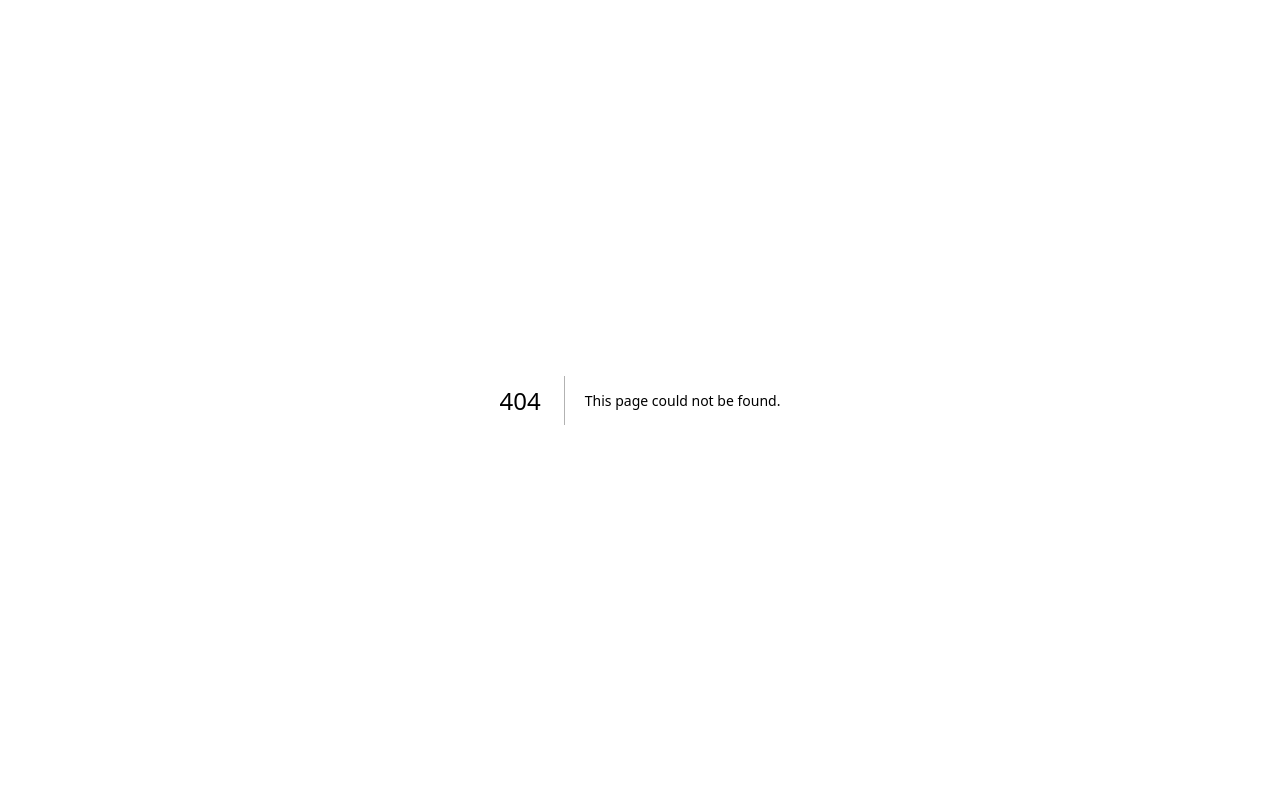
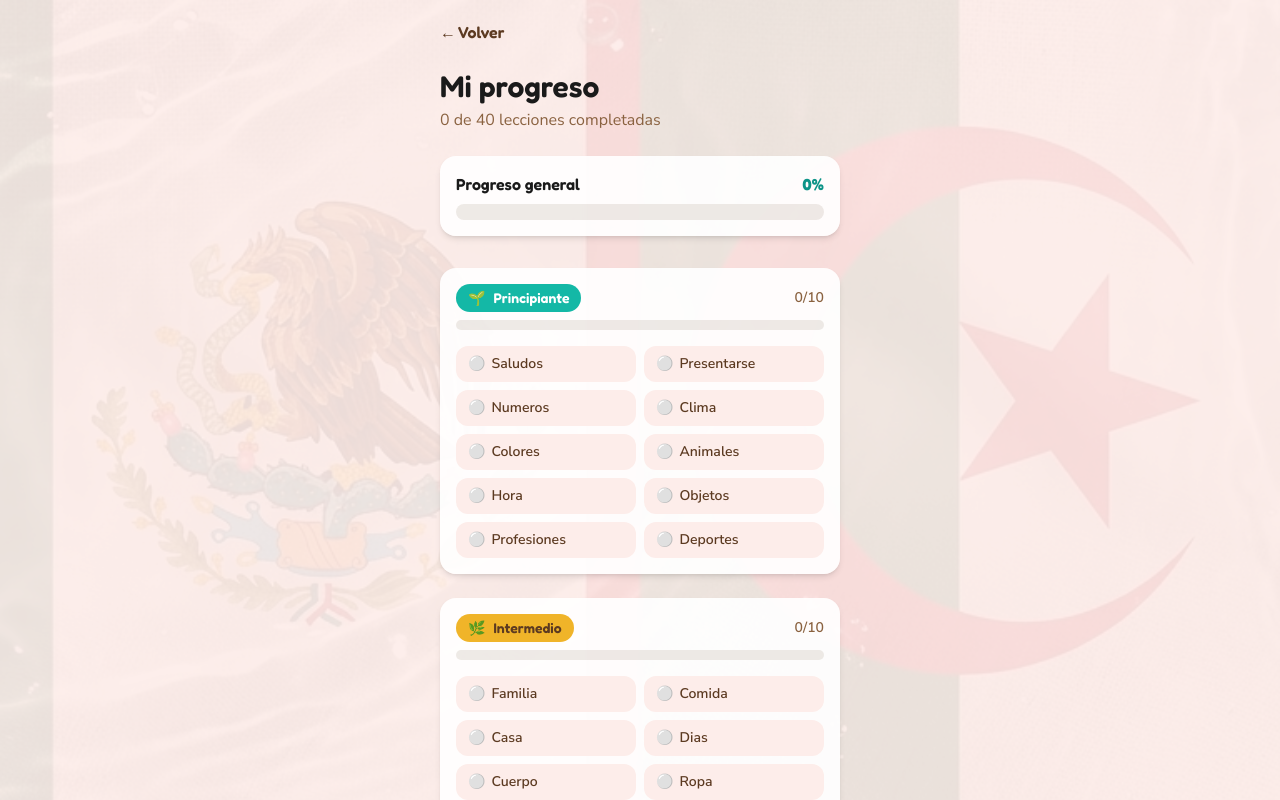
Before and after one commit to Cosamane/francenol, a Next.js app: page /progreso in a window 1280 px wide. Before the commit this address had no page. Shown: the top 800 px of the page. Built offline with nearby package versions, Linux system fonts and the light colour scheme.

Commit message:
Agregando boton y ademas el background

```diff
--- a/src/app/page.js
+++ b/src/app/page.js
@@ -122,9 +122,14 @@ export default function Home() {
           Aprende español paso a paso utilizando el francés como apoyo.
         </p>
 
-        <a href="#lecciones" className="bg-turquesa hover:bg-turquesa-dark active:scale-95 transition-all text-white font-display font-semibold text-lg px-8 py-4 rounded-2xl shadow-lg shadow-turquesa/30">
-          🚀 Commencer à apprendre
-        </a>
+        <div className="flex flex-col items-center gap-3">
+          <a href="#lecciones" className="bg-turquesa hover:bg-turquesa-dark active:scale-95 transition-all text-white font-display font-semibold text-lg px-8 py-4 rounded-2xl shadow-lg shadow-turquesa/30">
+            🚀 Commencer à apprendre
+          </a>
+          <Link href="/progreso" className="text-cafe font-display font-semibold text-sm underline underline-offset-4 active:scale-95 transition-all">
+            📊 Voir mes progrès
+          </Link>
+        </div>
       </section>
 
       <section id="lecciones" className="px-6 pb-16 max-w-md mx-auto">
--- /dev/null
+++ b/src/app/progreso/page.js
@@ -0,0 +1,139 @@
+"use client";
+
+import Link from "next/link";
+import { useEffect, useState } from "react";
+
+const NIVELES = [
+  { nombre: "Principiante", emoji: "🌱", bg: "bg-turquesa", texto: "text-white", barra: "bg-turquesa",
+    slugs: ["saludos","presentarse","numeros","clima","colores","animales","hora","objetos","profesiones","deportes"] },
+  { nombre: "Intermedio", emoji: "🌿", bg: "bg-amarillo", texto: "text-cafe", barra: "bg-amarillo",
+    slugs: ["familia","comida","casa","dias","cuerpo","ropa","supermercado","escuela","estaciones","muebles"] },
+  { nombre: "Avanzado", emoji: "🌳", bg: "bg-cafe", texto: "text-white", barra: "bg-cafe",
+    slugs: ["compras","transporte","trabajo","emociones","salud","viajes","finanzas","tecnologia","pasatiempos","cocina"] },
+  { nombre: "Experto", emoji: "🏆", bg: "bg-negro", texto: "text-white", barra: "bg-negro",
+    slugs: ["conversaciones","dichos","restaurante","vida-laboral","modismos","cita-medica","tramites","humor","invitaciones","despedidas"] },
+];
+
+function formatearTitulo(slug) {
+  return slug.replace(/-/g, " ").replace(/\b\w/g, (letra) => letra.toUpperCase());
+}
+
+export default function ProgresoPage() {
+  const [completadas, setCompletadas] = useState({});
+  const [cargando, setCargando] = useState(true);
+
+  useEffect(() => {
+    const nuevasCompletadas = {};
+    NIVELES.forEach((nivel) => {
+      nivel.slugs.forEach((slug) => {
+        try {
+          const guardado = localStorage.getItem(`francenol-progreso/lecciones/${slug}`);
+          if (guardado) {
+            const arr = JSON.parse(guardado);
+            if (Array.isArray(arr) && arr.length > 0 && arr.every(Boolean)) {
+              nuevasCompletadas[slug] = true;
+            }
+          }
+        } catch (e) {
+          // si algo sale mal leyendo, simplemente no se marca como completada
+        }
+      });
+    });
+    setCompletadas(nuevasCompletadas);
+    setCargando(false);
+  }, []);
+
+  const totalLecciones = NIVELES.reduce((suma, nivel) => suma + nivel.slugs.length, 0);
+  const totalCompletadas = Object.keys(completadas).length;
+  const porcentajeGeneral = Math.round((totalCompletadas / totalLecciones) * 100);
+
+  return (
+    <main className="min-h-screen relative">
+      {/* Mismo fondo que la página principal */}
+      <div className="fixed inset-0 bg-crema -z-20" />
+      <div
+        className="fixed inset-0 opacity-[0.08] bg-cover bg-center pointer-events-none -z-10"
+        style={{ backgroundImage: "url('/fondo-banderas.png')" }}
+      />
+
+      <div
+        className="px-6 pb-16 max-w-md mx-auto"
+        style={{ paddingTop: "calc(1.25rem + env(safe-area-inset-top))" }}
+      >
+        <Link href="/" className="inline-flex items-center gap-1 text-cafe font-display font-semibold mb-6">
+          ← Volver
+        </Link>
+
+        {cargando ? (
+          <p className="text-cafe font-semibold">Cargando progreso...</p>
+        ) : (
+          <>
+            <h1 className="font-display text-3xl font-semibold text-negro mb-1">Mi progreso</h1>
+            <p className="text-cafe-light mb-6">
+              {totalCompletadas} de {totalLecciones} lecciones completadas
+            </p>
+
+            <div className="bg-white/90 rounded-2xl p-4 shadow-md mb-8">
+              <div className="flex justify-between items-center mb-2">
+                <span className="font-display font-semibold text-negro">Progreso general</span>
+                <span className="font-display font-bold text-turquesa-dark">{porcentajeGeneral}%</span>
+              </div>
+              <div className="w-full bg-cafe/10 rounded-full h-4 overflow-hidden">
+                <div
+                  className="h-full rounded-full bg-turquesa transition-all duration-500"
+                  style={{ width: `${porcentajeGeneral}%` }}
+                />
+              </div>
+            </div>
+
+            <div className="flex flex-col gap-6">
+              {NIVELES.map((nivel) => {
+                const completadasEnNivel = nivel.slugs.filter((slug) => completadas[slug]).length;
+                const porcentajeNivel = Math.round((completadasEnNivel / nivel.slugs.length) * 100);
+
+                return (
+                  <div key={nivel.nombre} className="bg-white/90 rounded-2xl p-4 shadow-md">
+                    <div className="flex justify-between items-center mb-2">
+                      <span className={`inline-flex items-center gap-2 ${nivel.bg} ${nivel.texto} rounded-full px-3 py-1 font-display font-semibold text-sm`}>
+                        <span>{nivel.emoji}</span>
+                        <span>{nivel.nombre}</span>
+                      </span>
+                      <span className="text-sm font-semibold text-cafe-light">
+                        {completadasEnNivel}/{nivel.slugs.length}
+                      </span>
+                    </div>
+
+                    <div className="w-full bg-cafe/10 rounded-full h-2.5 overflow-hidden mb-4">
+                      <div
+                        className={`h-full rounded-full ${nivel.barra} transition-all duration-500`}
+                        style={{ width: `${porcentajeNivel}%` }}
+                      />
+                    </div>
+
+                    <div className="grid grid-cols-2 gap-2">
+                      {nivel.slugs.map((slug) => {
+                        const hecha = completadas[slug];
+                        return (
+                          <Link
+                            key={slug}
+                            href={`/lecciones/${slug}`}
+                            className={`flex items-center gap-1.5 rounded-xl px-3 py-2 text-sm font-semibold transition-colors ${
+                              hecha ? `${nivel.bg} ${nivel.texto}` : "bg-crema text-cafe"
+                            }`}
+                          >
+                            <span>{hecha ? "⭐" : "⚪"}</span>
+                            <span className="truncate">{formatearTitulo(slug)}</span>
+                          </Link>
+                        );
+                      })}
+                    </div>
+                  </div>
+                );
+              })}
+            </div>
+          </>
+        )}
+      </div>
+    </main>
+  );
+}
--- /dev/null
+++ b/src/components/FondoApp.js
@@ -0,0 +1,11 @@
+export default function FondoApp() {
+  return (
+    <>
+      <div className="fixed inset-0 bg-crema -z-20" />
+      <div
+        className="fixed inset-0 opacity-[0.08] bg-cover bg-center pointer-events-none -z-10"
+        style={{ backgroundImage: "url('/fondo-banderas.png')" }}
+      />
+    </>
+  );
+}
```
